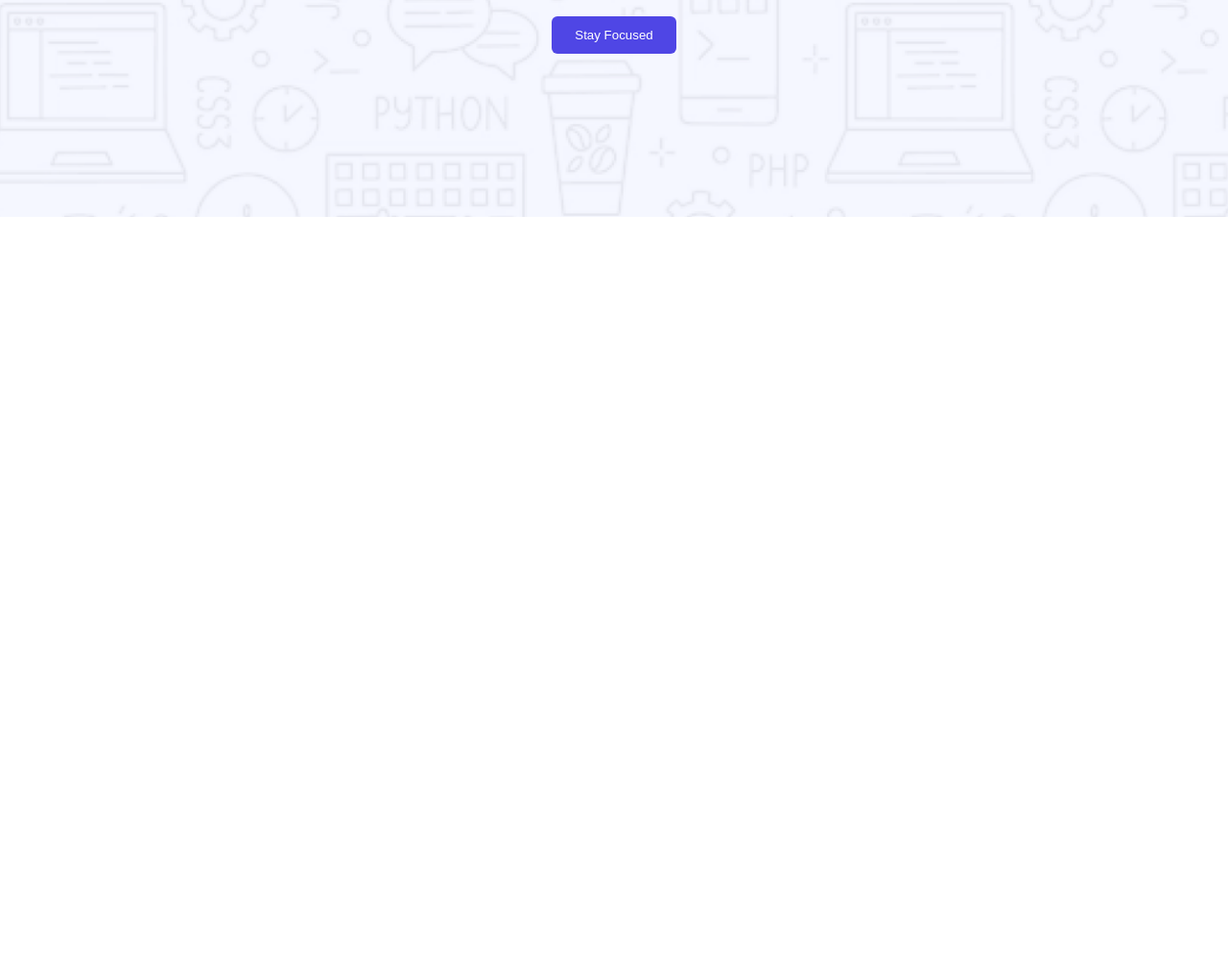
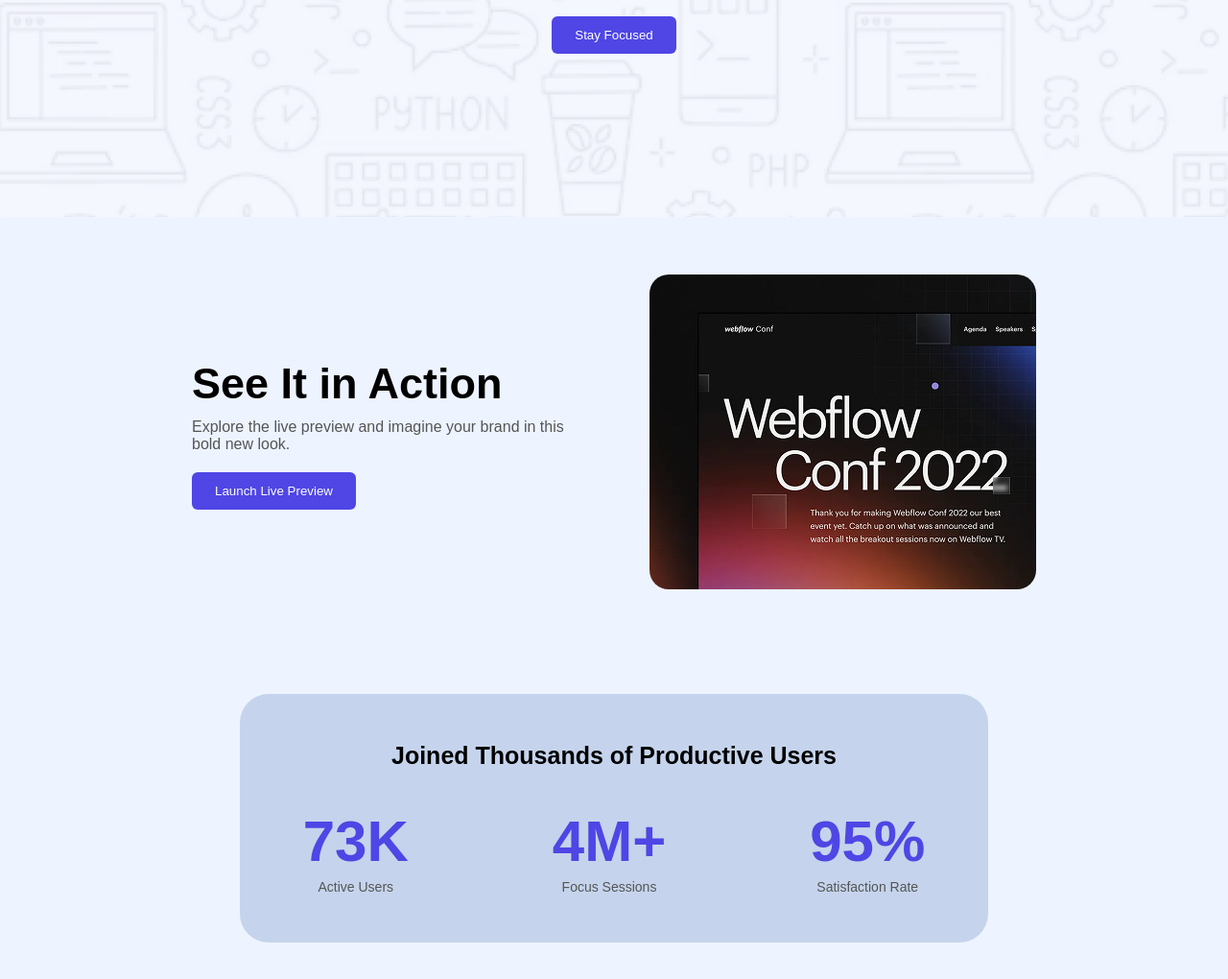
Before and after one commit to AbuHurayraArafat/my-first-website-for-assignment, a plain HTML site: page index.html in a window 1280 px wide. Shown: the part 574-1594 px from the top of the page at 96% size. Before the commit the page ends 800 px from the top, so only its background shows below. Drawn offline with Linux system fonts and the light colour scheme.

Commit message:
added action section & productive users section

```diff
--- a/index.html
+++ b/index.html
@@ -11,7 +11,7 @@
   <div class="hero-section">
     <!-- Navbar -->
     <nav class="navbar">
-      <div class="logo">LOGO</div>
+      <div class="logo">Alison</div>
       <button class="signup-btn">Sign Up</button>
     </nav>
 
@@ -22,5 +22,40 @@
     </div>
   </div>
 
+  <!-- Action Section -->
+<section class="action-section">
+  <div class="action-left">
+    <h2>See It in Action</h2>
+    <p>Explore the live preview and imagine your brand in this bold new look.</p>
+    <button class="live-preview-btn">Launch Live Preview</button>
+  </div>
+  <div class="action-right">
+    <img src="/Assets/wc-mini.png" alt="Action Preview" />
+  </div>
+</section>
+
+<!-- Productive Users Section -->
+<section class="productive-section">
+    <div class="outer">
+  <h2>Joined Thousands of Productive Users</h2>
+
+  <div class="stats">
+    <div class="stat">
+      <h3>73K</h3>
+      <p>Active Users</p>
+    </div>
+    <div class="stat">
+      <h3>4M+</h3>
+      <p>Focus Sessions</p>
+    </div>
+    <div class="stat">
+      <h3>95%</h3>
+      <p>Satisfaction Rate</p>
+    </div>
+  </div>
+  </div>
+</section>
+
+
 </body>
 </html>
--- a/styles/style.css
+++ b/styles/style.css
@@ -69,3 +69,93 @@
   border-radius: 6px;
   cursor: pointer;
 }
+
+
+/* 3. Action Section */
+.action-section {
+  background-color: #edf4ff;
+  display: flex;
+  justify-content: space-between;
+  align-items: center;
+  padding: 60px 80px;
+  gap: 40px;
+}
+
+.action-left {
+  flex: 1;
+}
+
+.action-left h2 {
+  font-size: 45px;
+  font-weight: bold;
+  margin-bottom: 10px;
+  margin-left: 120px;
+}
+
+.action-left p {
+  color: #555;
+  margin-bottom: 20px;
+  margin-left: 120px;
+
+}
+
+.live-preview-btn {
+  background-color: #4f46e5;
+  color: white;
+  border: none;
+  padding: 12px 24px;
+  border-radius: 6px;
+  cursor: pointer;
+  margin-left: 120px;
+}
+
+.action-right {
+  flex: 1;
+  text-align: right;
+}
+
+.action-right img {
+  max-width: 100%;
+  border-radius: 20px;
+  margin-right: 120px;
+}
+
+/* 4. Productive Users Section */
+.productive-section {
+  background-color: #edf4ff;
+  text-align: center;
+  padding: 45px 250px;
+
+}
+
+.outer{
+    background-color:#c5d4ec ;
+    border-radius: 30px;
+    padding: 50px 50px;
+
+}
+
+
+.productive-section h2 {
+  font-size: 25px;
+  font-weight: bold;
+  margin-bottom: 40px;
+}
+
+.stats {
+  display: flex;
+  justify-content: center;
+  gap: 150px;
+  flex-wrap: wrap;
+}
+
+.stat h3 {
+  font-size: 60px;
+  color: #4f46e5;
+  margin-bottom: 5px;
+}
+
+.stat p {
+  font-size: 14px;
+  color: #555;
+}
```
